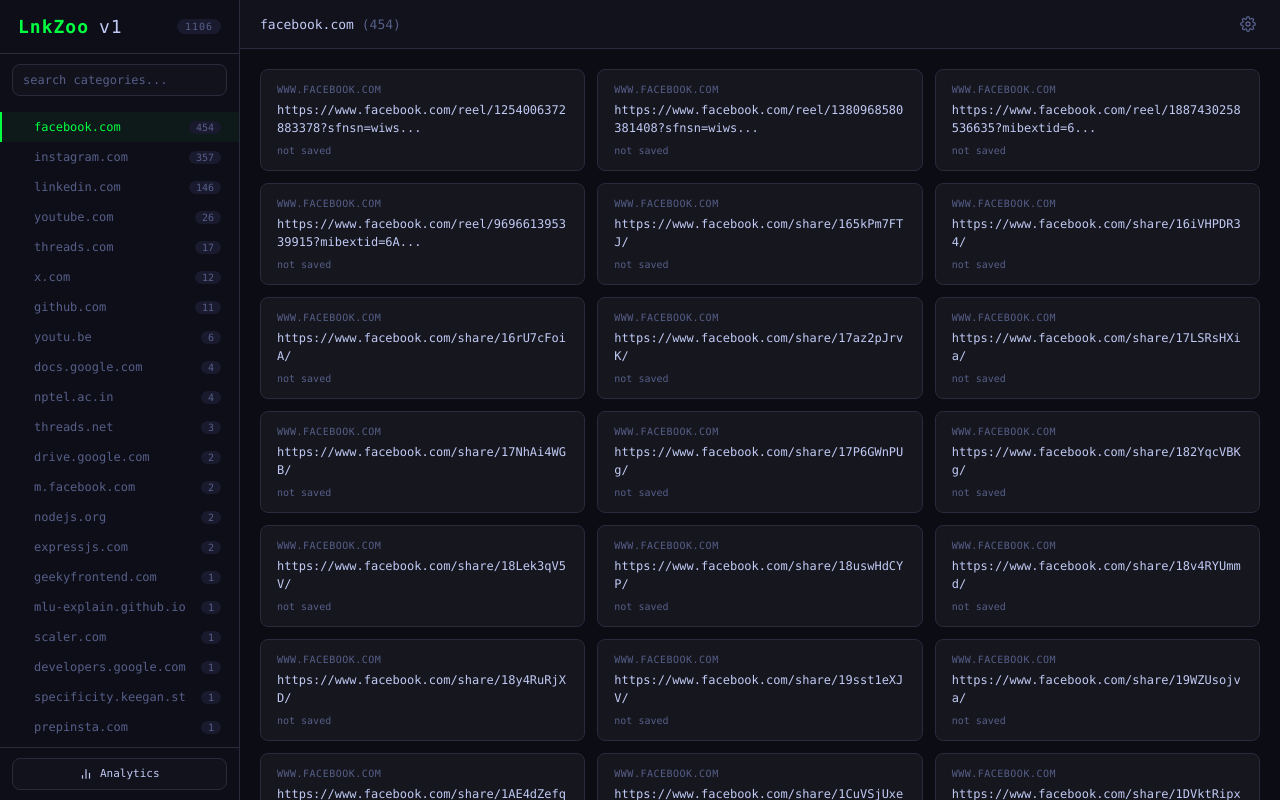
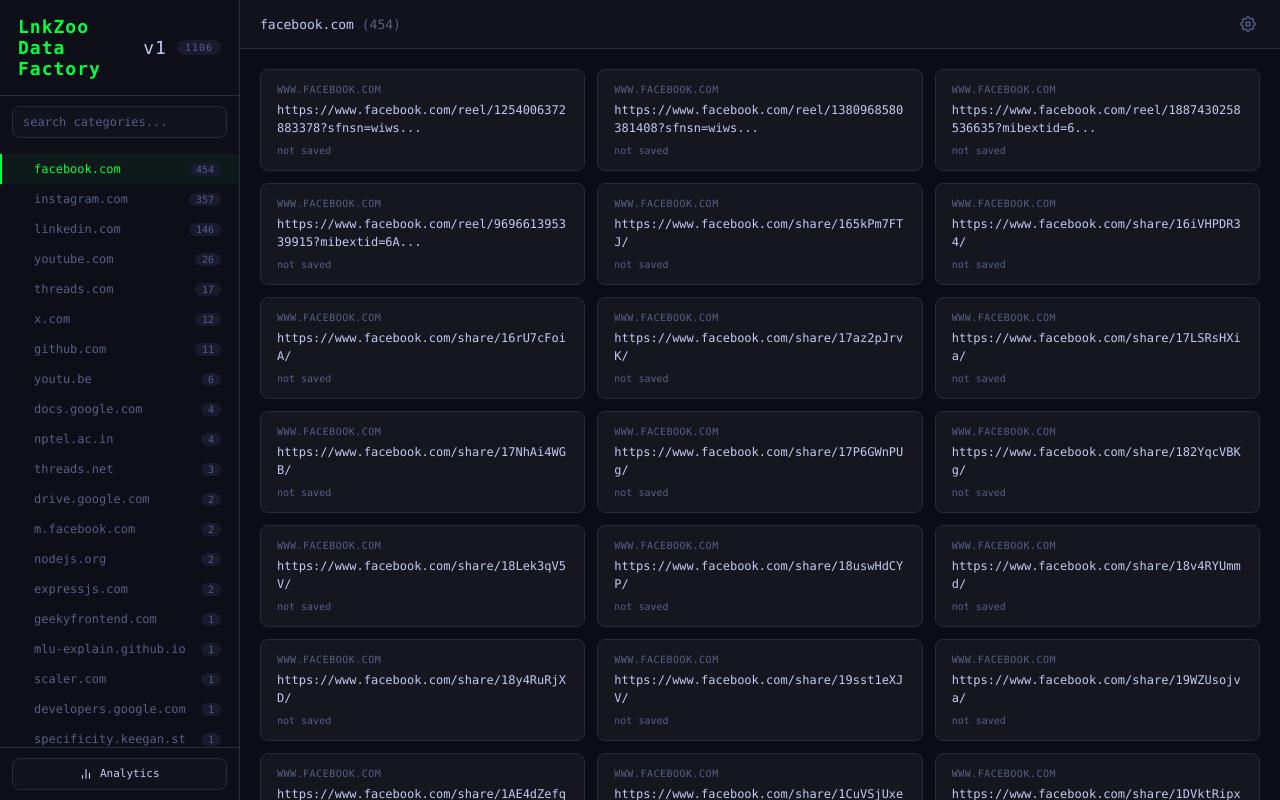
Before and after one commit to Sayantan-B-dev/Ex_LnkZoo_data_factory, a Next.js app: page / in a window 1280 px wide. Built offline with nearby package versions, Linux system fonts and the light colour scheme.

Commit message:
rebrand: LnkZoo → LnkZoo Data Factory for data prep pipeline

```diff
--- a/app/api/generate/route.js
+++ b/app/api/generate/route.js
@@ -36,8 +36,8 @@
         headers: {
           'Authorization': `Bearer ${key}`,
           'Content-Type': 'application/json',
-          'HTTP-Referer': 'https://lnkzoo.app',
-          'X-Title': 'LnkZoo',
+          'HTTP-Referer': 'https://data-factory.app',
+          'X-Title': 'LnkZooDataFactory',
         },
         body: JSON.stringify({
           model: 'openai/gpt-4o-mini',
--- a/app/layout.js
+++ b/app/layout.js
@@ -1,8 +1,8 @@
 import './globals.css';
 
 export const metadata = {
-  title: 'LnkZoo',
-  description: 'Categorized link manager with AI-powered topic generation',
+  title: 'LnkZoo Data Factory',
+  description: 'Link data preparation & AI enrichment pipeline for LnkZoo',
 };
 
 export const viewport = 'width=device-width, initial-scale=1';
--- a/app/page.js
+++ b/app/page.js
@@ -55,7 +55,7 @@
     try {
       for (let i = 0; i < localStorage.length; i++) {
         const key = localStorage.key(i);
-        if (key.startsWith('lnkzoo_')) continue;
+        if (key.startsWith('df_')) continue;
         try {
           const v = JSON.parse(localStorage.getItem(key));
           if (v && typeof v === 'object' && v.savedAt) all[key] = v;
@@ -79,7 +79,7 @@
     const blob = new Blob([JSON.stringify(saved, null, 2)], { type: 'application/json' });
     const a = document.createElement('a');
     a.href = URL.createObjectURL(blob);
-    a.download = 'lnkzoo-saved-' + new Date().toISOString().slice(0, 10) + '.json';
+      a.download = 'datafactory-saved-' + new Date().toISOString().slice(0, 10) + '.json';
     a.click();
     URL.revokeObjectURL(a.href);
     showToast('Downloaded!', 'success');
@@ -158,7 +158,7 @@
       <div id="sidebar-overlay" className={sidebarOpen ? 'visible' : ''} onClick={() => setSidebarOpen(false)}></div>
       <aside id="sidebar" className={sidebarOpen ? 'open' : ''}>
          <div className="brand" onClick={() => { setCurrentCategory(CAT_ORDER[0]); setCurrentUrl(null); setShowAnalyticsPage(false); }}>
-          LnkZoo <span>v1</span><span className="badge">{totalLinks}</span>
+          LnkZoo Data Factory <span>v1</span><span className="badge">{totalLinks}</span>
         </div>
         <div className="search-wrap">
           <input type="text" placeholder="search categories..." spellCheck="false"
@@ -196,7 +196,7 @@
               ? <>Analytics <span className="sub">({savedCount} saved)</span></>
               : currentUrl
                 ? <>Link <span className="sub">{currentUrl.length > 50 ? currentUrl.slice(0, 47) + '...' : currentUrl}</span></>
-                : <>{currentCategory || 'LnkZoo'} <span className="sub">({currentCategory ? CAT_COUNTS[currentCategory] : ''})</span></>
+                : <>{currentCategory || 'LnkZoo Data Factory'} <span className="sub">({currentCategory ? CAT_COUNTS[currentCategory] : ''})</span></>
             }
           </div>
           <div className="spacer"></div>
--- a/index.html
+++ b/index.html
@@ -3,7 +3,7 @@
 <head>
 <meta charset="UTF-8">
 <meta name="viewport" content="width=device-width,initial-scale=1.0">
-<title>LnkZoo</title>
+<title>LnkZoo Data Factory</title>
 <style>
 *{margin:0;padding:0;box-sizing:border-box}
 :root{--bg:#0c0c14;--bg2:#12121c;--bg3:#1a1a2e;--sidebar:#0e0e18;--card:#16161e;--border:#2a2a3d;--text:#c0caf5;--muted:#565f89;--green:#00ff41;--amber:#ff9f1c;--red:#ff2d55;--blue:#3b82f6;--purple:#a78bfa;--radius:8px;--font:'Cascadia Code','Fira Code','JetBrains Mono','Consolas',monospace}
@@ -141,7 +141,7 @@
 <button id="hamburger"><svg viewBox="0 0 24 24" width="18" height="18" fill="none" stroke="currentColor" stroke-width="2" style="vertical-align:middle;display:block;margin:auto"><line x1="4" y1="6" x2="20" y2="6"/><line x1="4" y1="12" x2="20" y2="12"/><line x1="4" y1="18" x2="20" y2="18"/></svg></button>
 <div id="sidebar-overlay"></div>
 <aside id="sidebar">
-<div class="brand">LnkZoo <span>v1</span><span class="badge" id="total-badge">0</span></div>
+<div class="brand">LnkZoo Data Factory <span>v1</span><span class="badge" id="total-badge">0</span></div>
 <div class="search-wrap"><input id="cat-search" type="text" placeholder="search categories..." spellcheck="false"></div>
 <div class="cat-list" id="cat-list"></div>
 <div class="bottom-actions">
@@ -152,7 +152,7 @@
 <main id="main">
 <div class="toolbar">
 <button class="back-btn" id="back-btn"><svg viewBox="0 0 24 24" width="14" height="14" fill="none" stroke="currentColor" stroke-width="2" style="vertical-align:middle;margin-right:4px"><line x1="19" y1="12" x2="5" y2="12"/><polyline points="12 19 5 12 12 5"/></svg> back</button>
-<div class="title" id="toolbar-title">LnkZoo</div>
+<div class="title" id="toolbar-title">LnkZoo Data Factory</div>
 <div class="spacer"></div>
 <span class="saved-count" id="saved-count"></span>
 </div>
```
